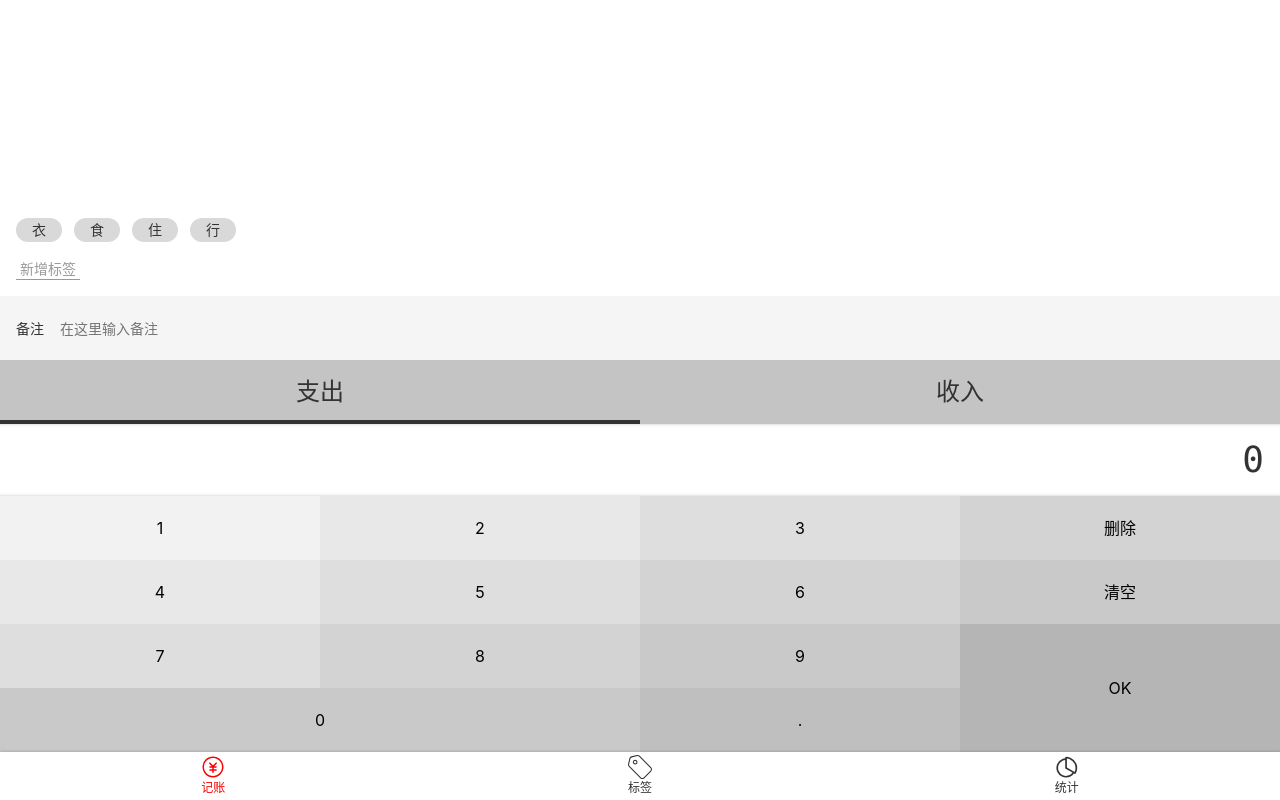
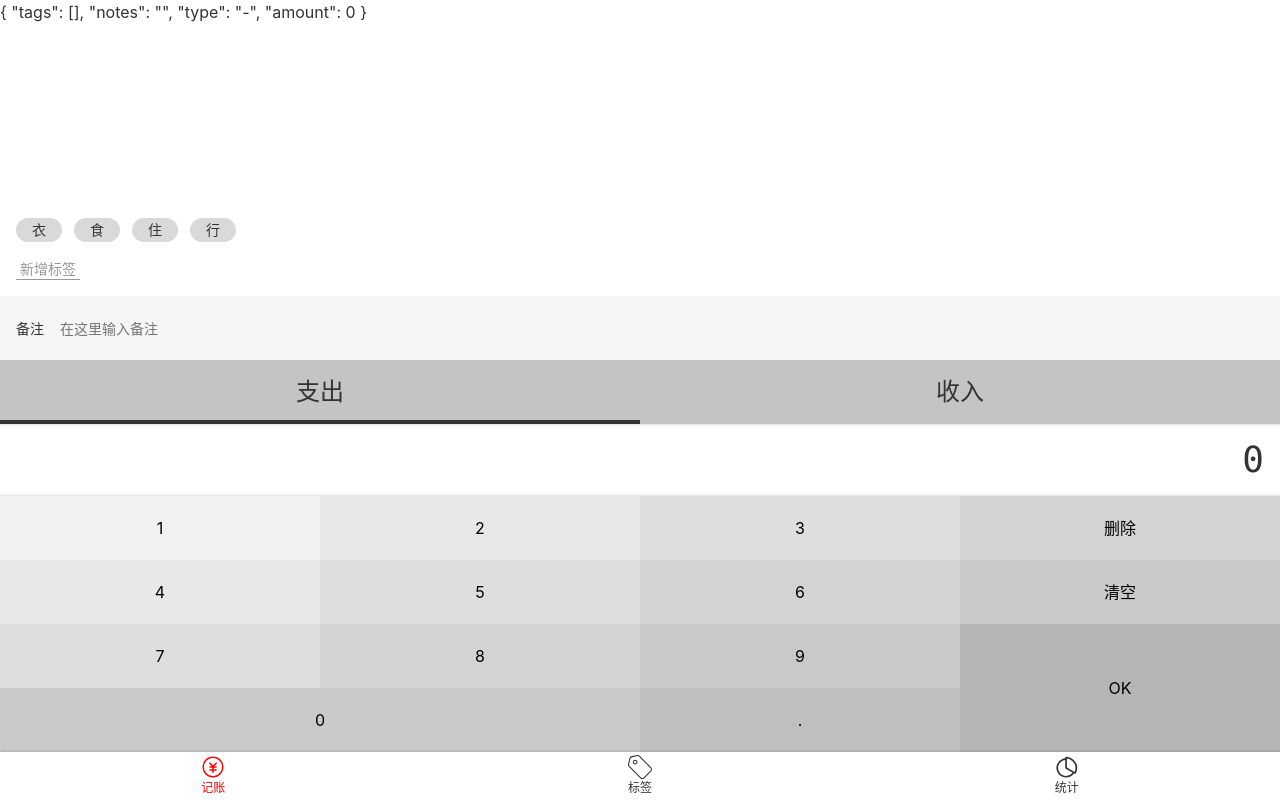
Before and after one commit to niuniu315/wangcai-2, a Vue app: page /#/money in a window 1280 px wide. Built offline with nearby package versions, Linux system fonts and the light colour scheme.

Commit message:
创建allValue来收集所有数据并赋默认值

```diff
--- a/src/views/Money.vue
+++ b/src/views/Money.vue
@@ -5,6 +5,7 @@
     <Notes @update:value="onUpdateNotes"/>
     <Tags :data-source.sync="tags"
           @update:value="onUpdateTags"/>
+    {{ allValue }}
   </Layout>
 </template>
 
@@ -16,26 +17,36 @@ import Tags from '@/components/money/Tags.vue';
 import {Component} from 'vue-property-decorator';
 import Vue from 'vue';
 
+type AllValue = {
+  tags: string[]
+  notes: string
+  type: string
+  amount: number
+}
 @Component({
   components: {Tags, Notes, Types, NumberPad}
 })
 export default class Money extends Vue {
   tags = ['衣', '食', '住', '行'];
+  allValue: AllValue = {
+    tags: [], notes: '', type: '-', amount: 0
+  };
 
   onUpdateTags(value: string[]) {
-    console.log(value);
+    this.allValue.tags = value;
   }
 
   onUpdateNotes(value: string) {
-    console.log(value);
+    this.allValue.notes = value;
   }
 
   onUpdateType(value: string) {
-    console.log(value);
+    this.allValue.type = value;
   }
 
   onUpdateAmount(value: string) {
-    console.log(value);
+    this.allValue.amount = parseFloat(value);
+    // 将类型转换成string
   }
 };
 </script>
```
